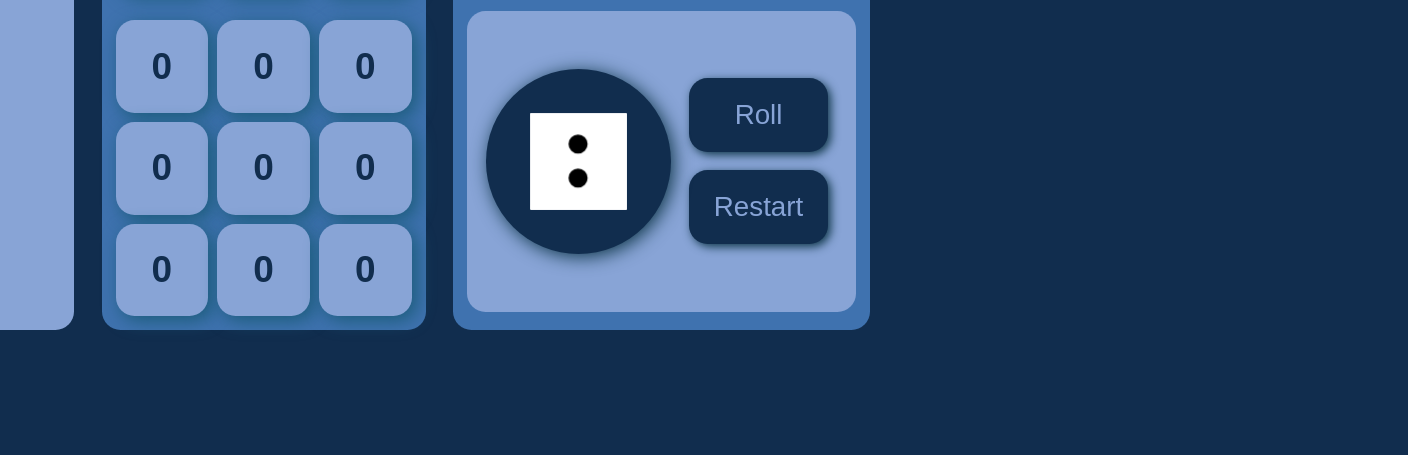
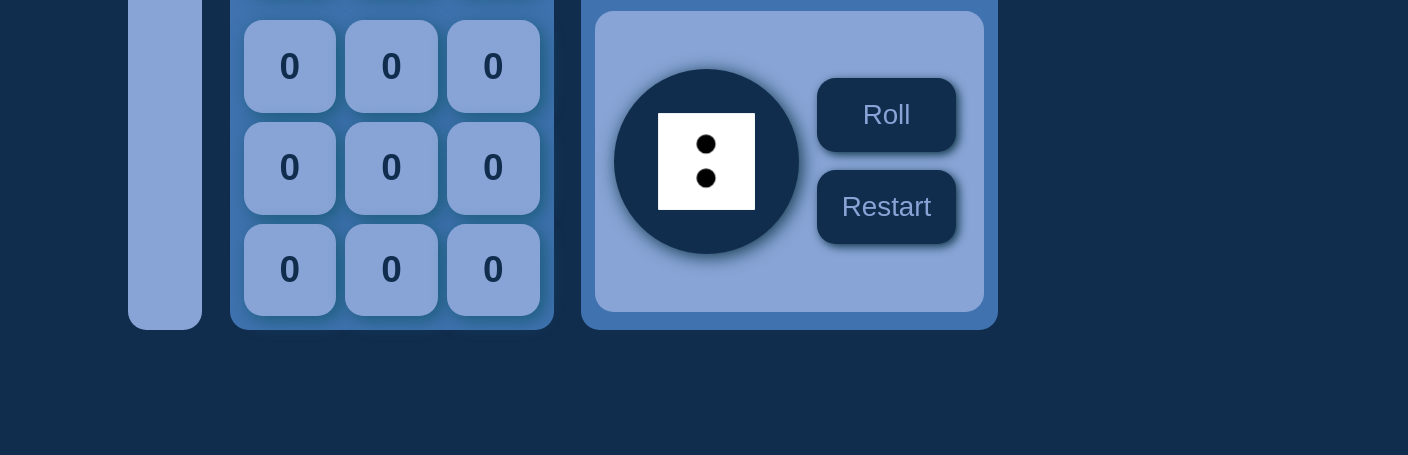
Before and after one commit to Ikennyooo/Ikennyooo.github.io, a plain HTML site: page computer.html in a window 1280 px wide. Shown: the part 345-800 px from the top of the page, 1408 px wide, since content can reach past the window. Drawn offline with Linux system fonts and the light colour scheme.

Commit message:
Update computer.css

```diff
--- a/css/computer.css
+++ b/css/computer.css
@@ -25,6 +25,8 @@ body {
     width: 100vw;
     height: 100vh;
     background-color: #112d4e;
+    left: 10vw;
+    position: relative;
 }
 
 .main {
@@ -41,7 +43,7 @@ body {
     height: 50.593vw;
     width: 5.782vw;
     margin-top: 2.168vw;
-    border-radius: 0 1.446vw 1.446vw 0;
+    border-radius: 1.446vw 1.446vw 1.446vw 1.446vw;
 }
 
 .whoround {
```
